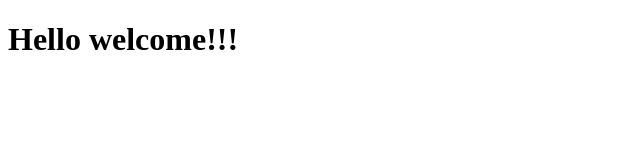
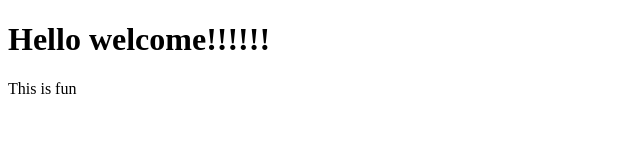
Before and after one commit to ritasy/hw101, a plain HTML site: page index.html in a window 1280 px wide. Shown: the whole page, without its empty margins (0-640 px from the left). Drawn offline with Linux system fonts and the light colour scheme; files that its build step writes are made by us from their sources.

Commit message:
Update index.html

```diff
--- a/index.html
+++ b/index.html
@@ -7,8 +7,8 @@
     <link rel="stylesheet" href="style.css">
 </head>
 <body>
-   <h1>Hello welcome!!!</h1>
-
+   <h1>Hello welcome!!!!!!</h1>
+<p>This is fun</p>
    <table></table>
 </body>
 </html>
```
